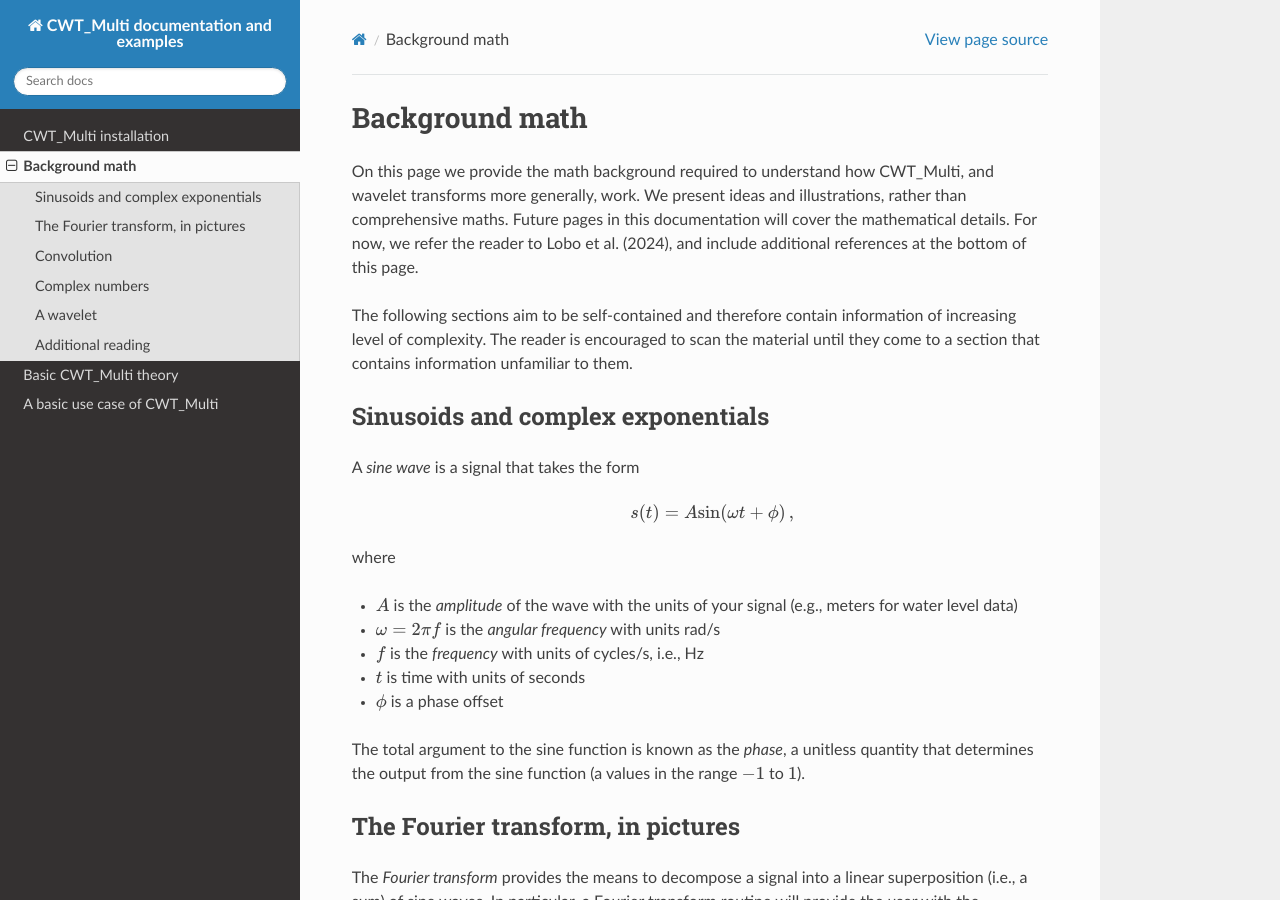
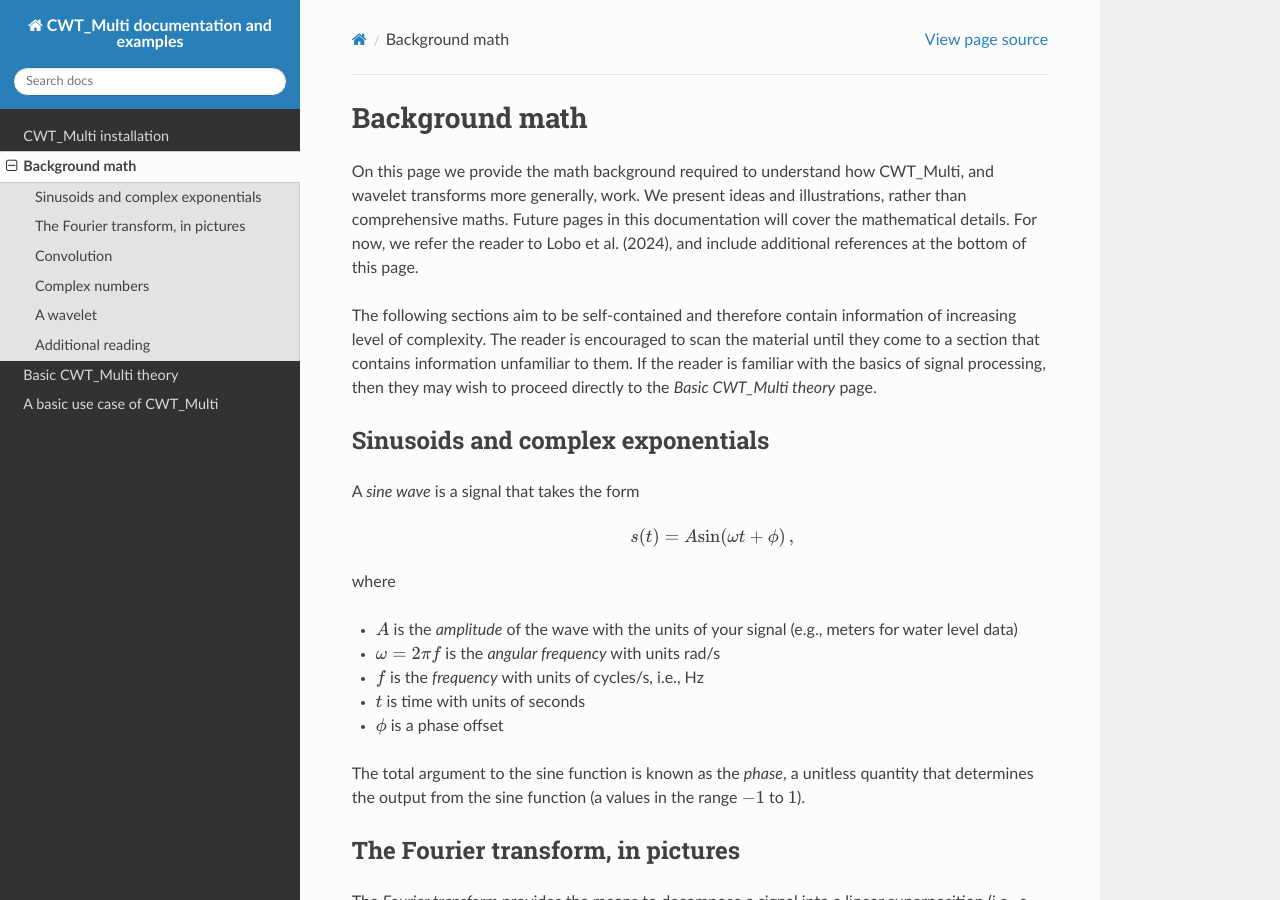
Before and after one commit to mjclobo/CWT_Multi, a Sphinx documentation site: the page built from docs/backgroundmath.rst, in a window 1280 px wide and 900 px high. Built offline with Sphinx 7.4.7 and the Read the Docs theme 3.1.0, drawn with Linux system fonts in a browser that asks for light colours; some of the changed text lies outside the part shown.

```diff
--- a/docs/backgroundmath.rst
+++ b/docs/backgroundmath.rst
@@ -16,7 +16,8 @@ information of increasing level of complexity.
 The reader is encouraged to scan the material until they
 come to a section that contains information unfamiliar
 to them.
-
+If the reader is familiar with the basics of signal processing, then
+they may wish to proceed directly to the *Basic CWT_Multi theory* page.
 
 Sinusoids and complex exponentials
 ~~~~~~~~~~~~~~~~~~~~~~~~~
@@ -99,7 +100,7 @@ similar to the Fourier transform, but as a function of time.
 
 The equations for the amplitude and phase of a complex number are
 found easily online.
-We encourage the reader to view `this video <https://www.youtube.com/watch?v=YVLEsxq2kEA>`,
+We encourage the reader to view `this video <https://www.youtube.com/watch?v=YVLEsxq2kEA>`_,
 which illustrates exactly how a complex number represents a signal's amplitude and
 phase.
 
@@ -114,8 +115,8 @@ and phase value at a given frequency for the signal being analyzed.
 
 Additional reading
 ~~~~~~~~~~~~~~~~~~~~~~~~~
-- We recommend `this 3Blue1Brown video <https://www.youtube.com/watch?v=spUNpyF58BY>`
+- We recommend `this 3Blue1Brown video <https://www.youtube.com/watch?v=spUNpyF58BY>`_
   for an intuitive introduction to the Fourier Transform.
-- Jonathan Lilly has great `course material <http://jmlilly.net/course/index.html>`
+- Jonathan Lilly has great `course material <http://jmlilly.net/course/index.html>`_
   for more details on wavelet analysis and
   signal processing, more generally.
```
Also changed, not shown: docs/CWTmath.rst (+7 -5 lines), 1 other file.
